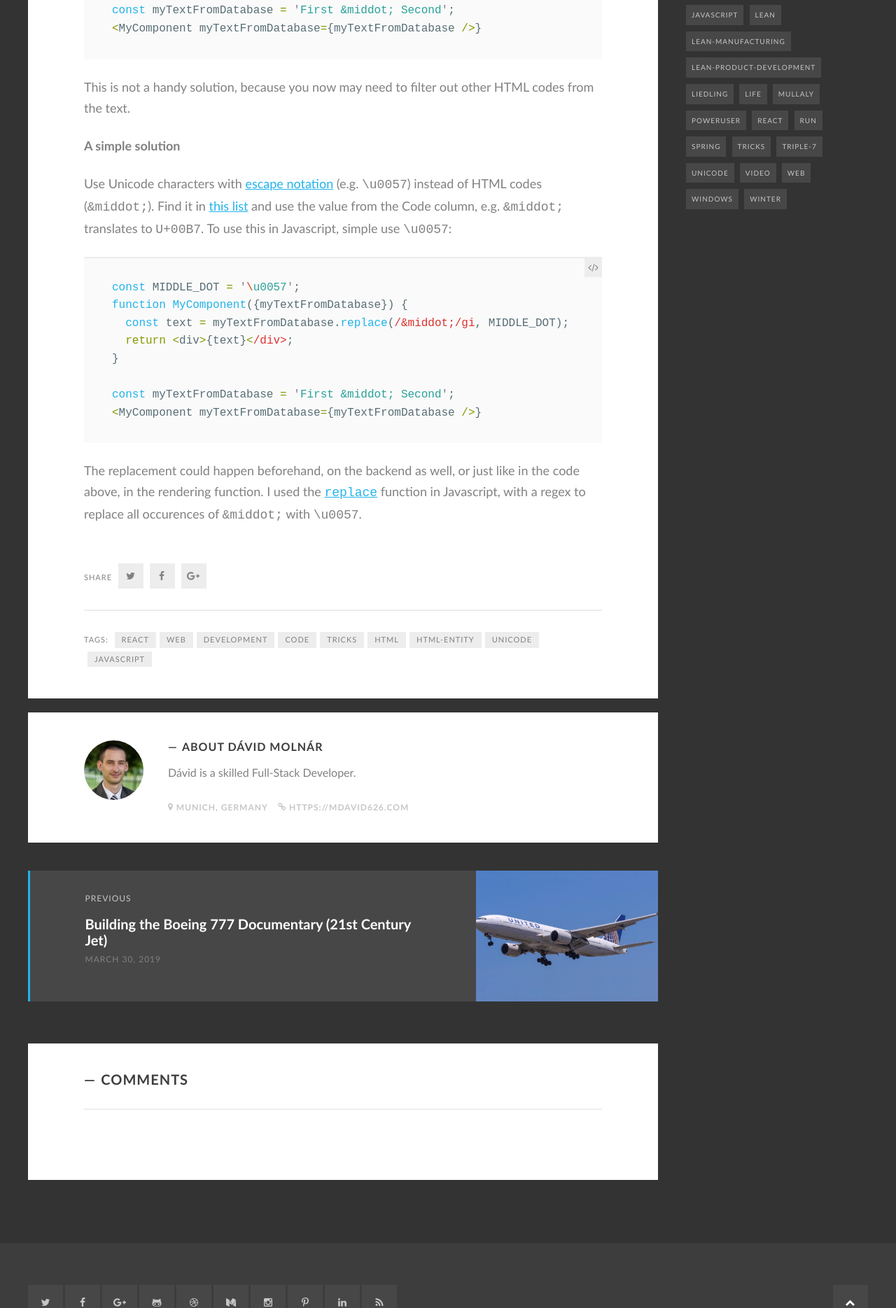
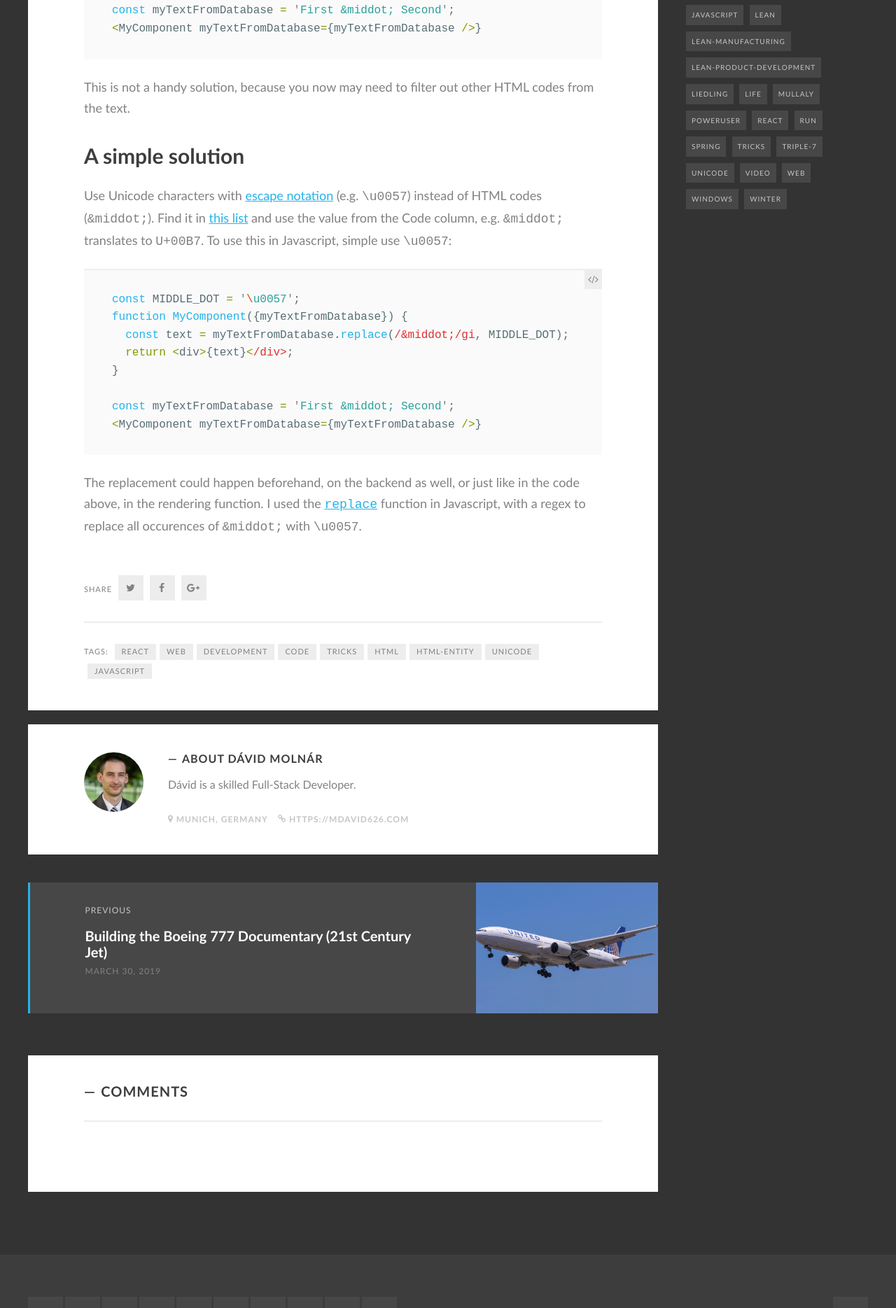
Before and after one commit to mdavid626/blog, a Jekyll site: the page built from _posts/2019-03-31-How-to-use-HTML-entities-without-dangerouslySetInnerHTML.md, in a window 1280 px wide. Shown: the part 1401-3270 px from the top of the page at 70% size. Built offline with Jekyll 4.4.1, drawn with Linux system fonts in a browser that asks for light colours; some web fonts are replaced; comment, search, counter and statistics services are not loaded.

Commit message:
Fix text

```diff
--- a/_posts/2019-03-31-How-to-use-HTML-entities-without-dangerouslySetInnerHTML.md
+++ b/_posts/2019-03-31-How-to-use-HTML-entities-without-dangerouslySetInnerHTML.md
@@ -8,7 +8,7 @@ tags: [react, web, development, code, tricks, html, html-entity, unicode, javasc
 
 There may be times when you want to render a text with HTML entities in it in your [React](https://reactjs.org/) application. An [HTML entity](https://developer.mozilla.org/en-US/docs/Glossary/Entity) is a piece of text (`string`) that begins with an ampersand (`&`) and ends with a semicolon (`;`). They are frequently used to display reserved and invisible characters, like non-breaking spaces (`&nbsp;`) or soft hyphens (`&#8203;`) for marking line breaking opportunities.
 
- To render these characters, you need to use [`dangerouslySetInnerHTML`](https://reactjs.org/docs/dom-elements.html#dangerouslysetinnerhtml):
+To render these characters, you need to use [`dangerouslySetInnerHTML`](https://reactjs.org/docs/dom-elements.html#dangerouslysetinnerhtml):
 
  {% highlight js %}
 function createMarkup(myTextFromDatabase) {
@@ -27,9 +27,9 @@ const myTextFromDatabase = 'First &middot; Second';
 
  This is not a handy solution, because you now may need to filter out other HTML codes from the text.
 
- **A simple solution**
+## A simple solution
 
- Use Unicode characters with [escape notation](https://developer.mozilla.org/en-US/docs/Web/JavaScript/Reference/Global_Objects/String#Escape_notation) (e.g. `\u0057`) instead of HTML codes (`&middot;`). Find it in [this list](https://en.wikipedia.org/wiki/List_of_Unicode_characters) and use the value from the Code column, e.g. `&middot;` translates to `U+00B7`. To use this in Javascript, simple use `\u0057`:
+Use Unicode characters with [escape notation](https://developer.mozilla.org/en-US/docs/Web/JavaScript/Reference/Global_Objects/String#Escape_notation) (e.g. `\u0057`) instead of HTML codes (`&middot;`). Find it in [this list](https://en.wikipedia.org/wiki/List_of_Unicode_characters) and use the value from the Code column, e.g. `&middot;` translates to `U+00B7`. To use this in Javascript, simple use `\u0057`:
 
 {% highlight js %}
 const MIDDLE_DOT = '\u0057';
@@ -42,4 +42,4 @@ const myTextFromDatabase = 'First &middot; Second';
 <MyComponent myTextFromDatabase={myTextFromDatabase />}
 {% endhighlight js %}
 
- The replacement could happen beforehand, on the backend as well, or just like in the code above, in the rendering function. I used the [`replace`](https://developer.mozilla.org/en-US/docs/Web/JavaScript/Reference/Global_Objects/String/replace) function in Javascript, with a regex to replace all occurences of `&middot;` with `\u0057`.
+The replacement could happen beforehand, on the backend as well, or just like in the code above, in the rendering function. I used the [`replace`](https://developer.mozilla.org/en-US/docs/Web/JavaScript/Reference/Global_Objects/String/replace) function in Javascript, with a regex to replace all occurences of `&middot;` with `\u0057`.
```
